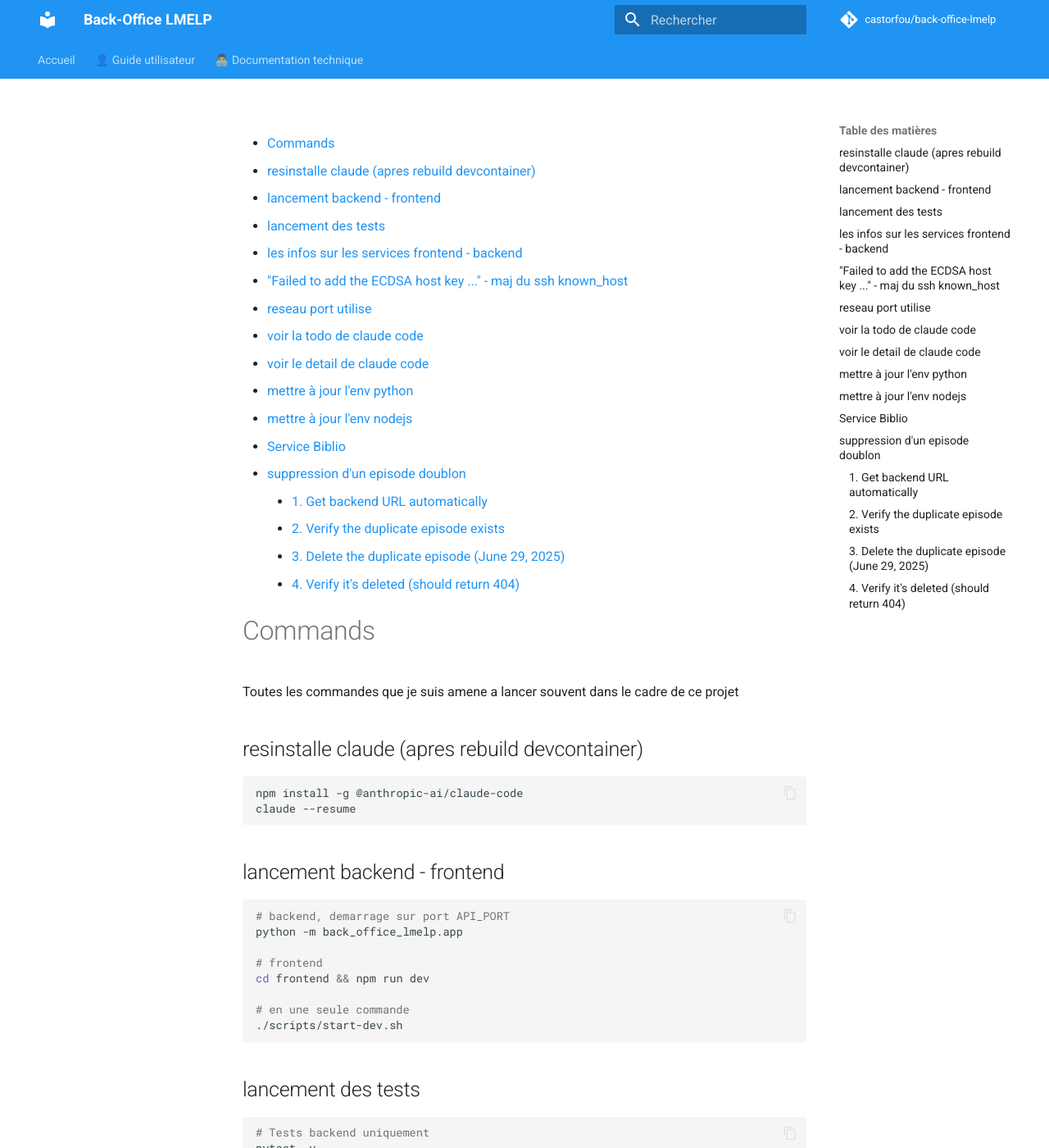
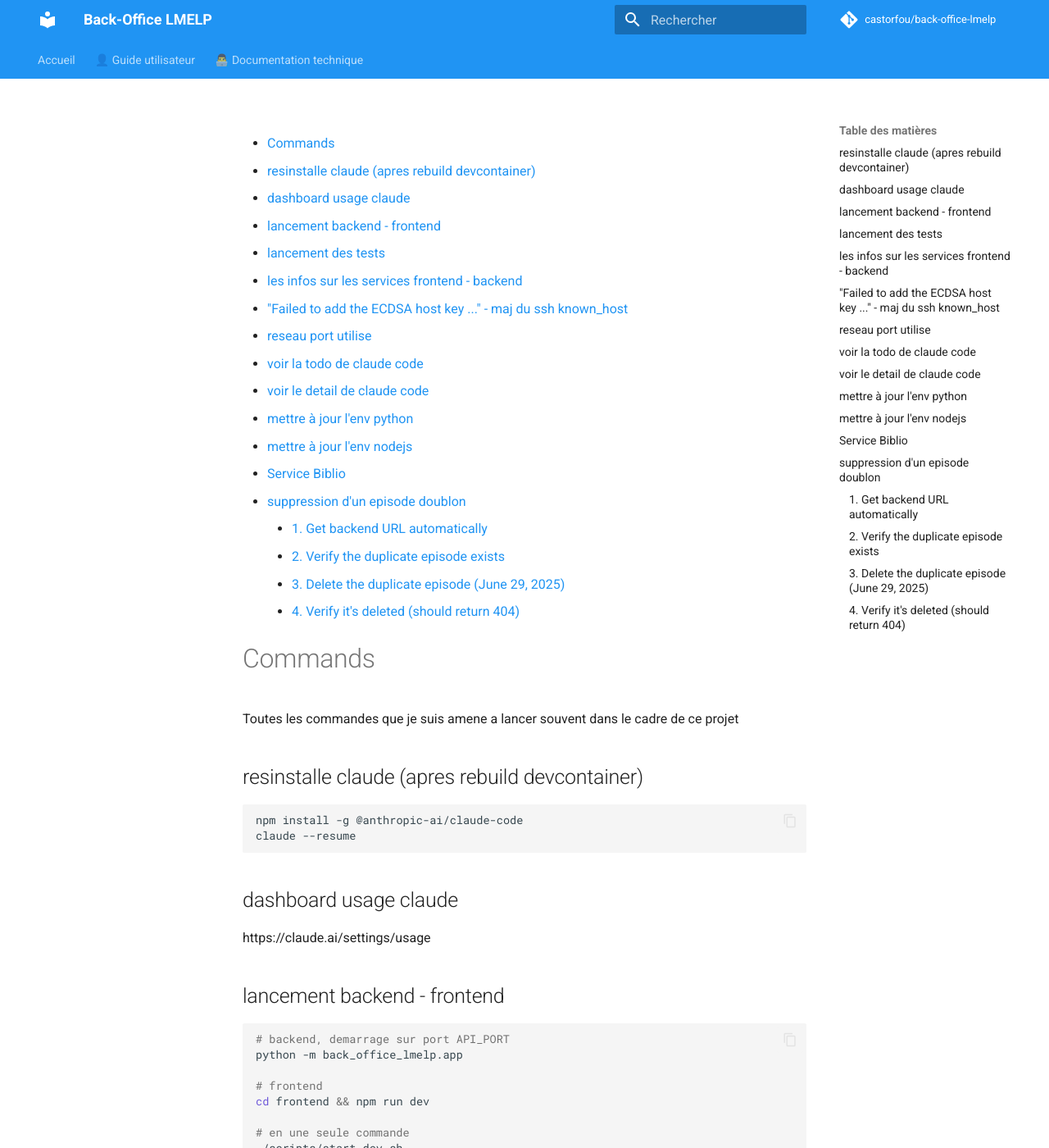
Before and after one commit to castorfou/back-office-lmelp, an MkDocs documentation site: the page built from docs/commands.md, in a window 1280 px wide and 1400 px high. Shown: the whole window at 82% size. Built offline with MkDocs 1.6.1 and Material for MkDocs 9.7.7, drawn with Linux system fonts in a browser that asks for light colours; comment, search, counter and statistics services are not loaded.

Commit message:
feat: add dashboard usage section to commands documentation

````diff
--- a/docs/commands.md
+++ b/docs/commands.md
@@ -1,5 +1,6 @@
 - [Commands](#commands)
   - [resinstalle claude (apres rebuild devcontainer)](#resinstalle-claude-apres-rebuild-devcontainer)
+  - [dashboard usage claude](#dashboard-usage-claude)
   - [lancement backend - frontend](#lancement-backend---frontend)
   - [lancement des tests](#lancement-des-tests)
   - [les infos sur les services frontend - backend](#les-infos-sur-les-services-frontend---backend)
@@ -27,6 +28,10 @@ Toutes les commandes que je suis amene a lancer souvent dans le cadre de ce proj
 npm install -g @anthropic-ai/claude-code
 claude --resume
 ```
+
+## dashboard usage claude
+
+https://claude.ai/settings/usage
 
 ## lancement backend - frontend
 
````
